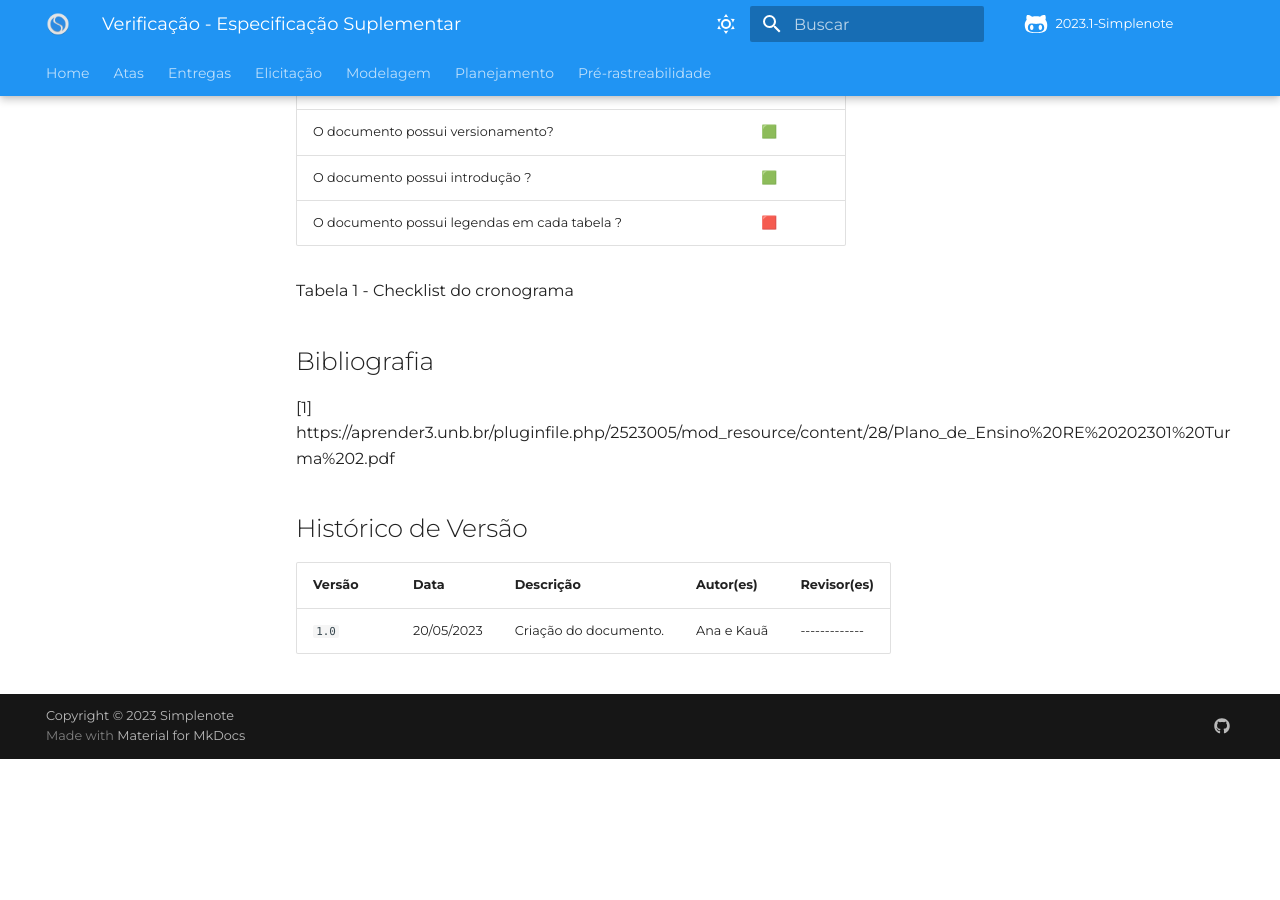
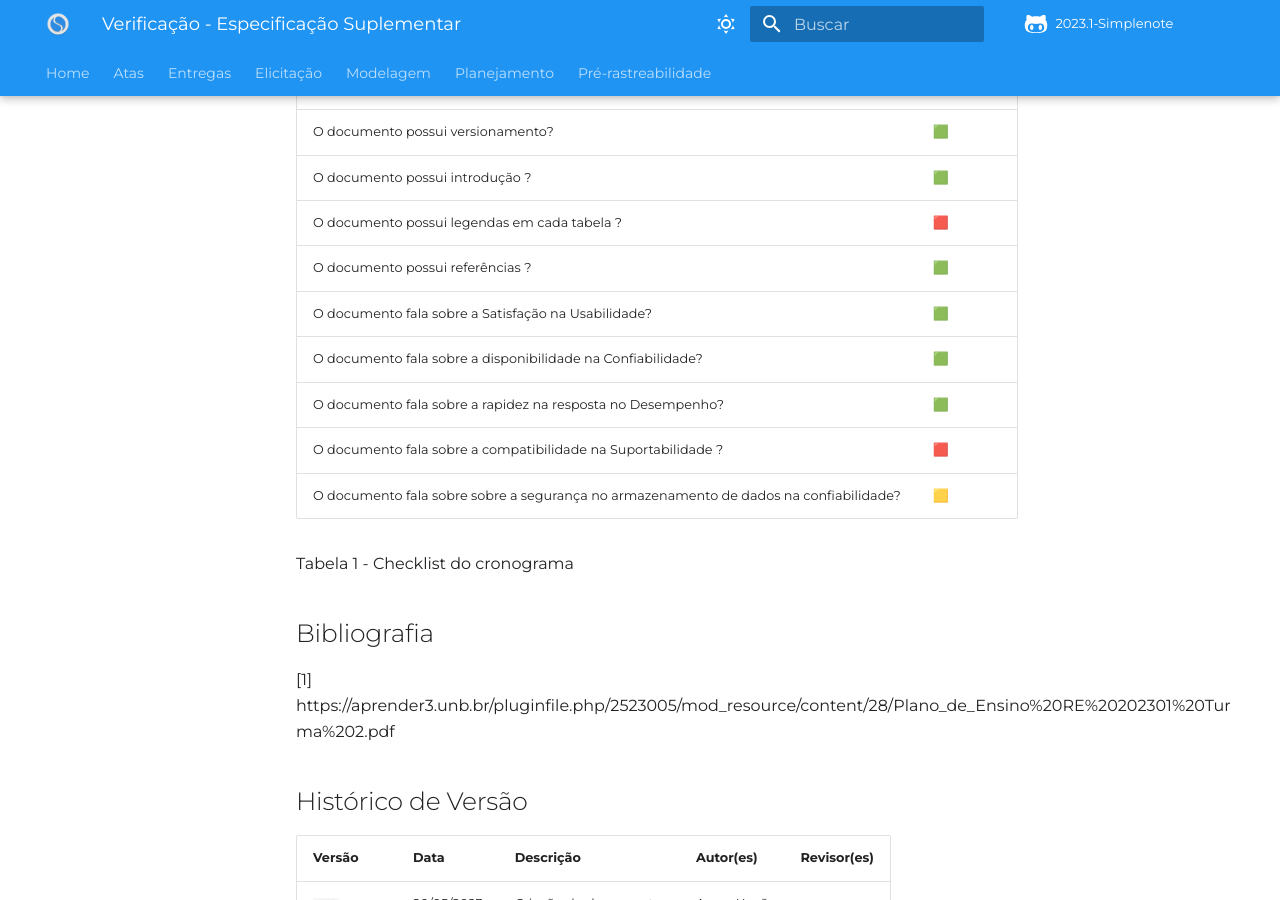
Before and after one commit to Requisitos-de-Software/2023.1-Simplenote, an MkDocs documentation site: the page built from docs/analise/modelagem/especificacao_suplementar.md, in a window 1280 px wide and 900 px high, scrolled down 719 px. Built offline with MkDocs 1.6.1 and Material for MkDocs 9.7.7, drawn with Linux system fonts in a browser that asks for light colours; some web fonts are replaced; comment, search, counter and statistics services are not loaded; before the commit the page ends 1478 px from its top, so only the background shows below that.

Commit message:
Update especificacao_suplementar.md

```diff
--- a/docs/analise/modelagem/especificacao_suplementar.md
+++ b/docs/analise/modelagem/especificacao_suplementar.md
@@ -20,8 +20,12 @@ A verificação foi feita por meio da insperção, utilizando uma checklist com
 |O documento possui versionamento?|🟩|
 |O documento possui introdução ?|🟩|
 |O documento possui legendas em cada tabela ?|🟥|
-
-
+|O documento possui referências ? |🟩|
+|O documento fala sobre a Satisfação na Usabilidade?|🟩|
+|O documento fala sobre a disponibilidade na Confiabilidade?|🟩|
+|O documento fala sobre a rapidez na resposta no Desempenho?|🟩|
+|O documento fala sobre a compatibilidade na Suportabilidade ?|🟥|
+|O documento fala sobre sobre a segurança no armazenamento de dados na confiabilidade?|🟨|
 
 Tabela 1 - Checklist do cronograma
 
```
